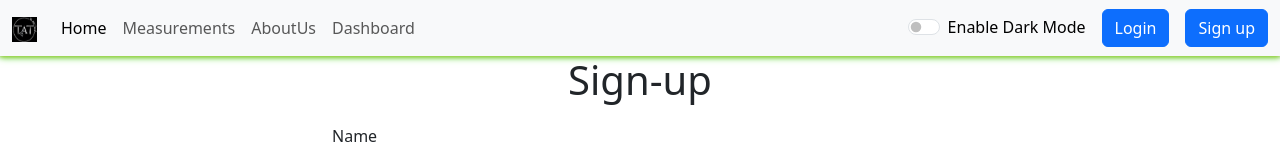
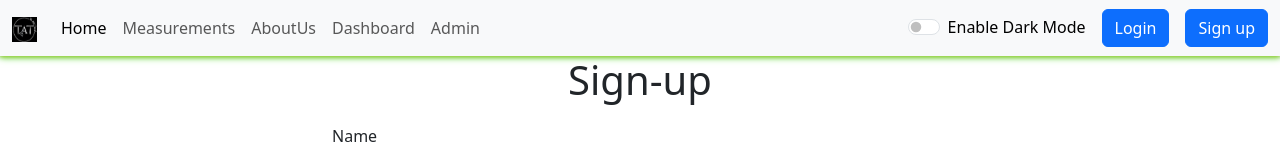
Before and after one commit to Yashrxx/TAT, a React (Create React App) app: page /TAT/signup in a window 1280 px wide. Shown: the top 156 px of the page. Built offline with nearby package versions, Linux system fonts and the light colour scheme; a web font is replaced by a local one.

Commit message:
new changes

```diff
--- a/src/components/Navbar.js
+++ b/src/components/Navbar.js
@@ -51,6 +51,9 @@ const Navbar = (props) => {
                         <li className="nav-item">
                             <Link className="nav-link" aria-disabled="true" to="/dashboard" >Dashboard</Link>
                         </li>
+                        <li className="nav-item">
+                            <Link className="nav-link" aria-disabled="true" to="/admin" >Admin</Link>
+                        </li>
                     </ul>
                     <div className={`form-check form-switch text-${props.mode === 'light' ? 'black' : 'light'}`}>
                         <input className="form-check-input" type="checkbox" role="switch" onClick={() => { props.toggleMode('null') }} id="flexSwitchCheckDefault" />
```
Also changed, not shown: 1 other file (tests, documents, lock files or other folders).
